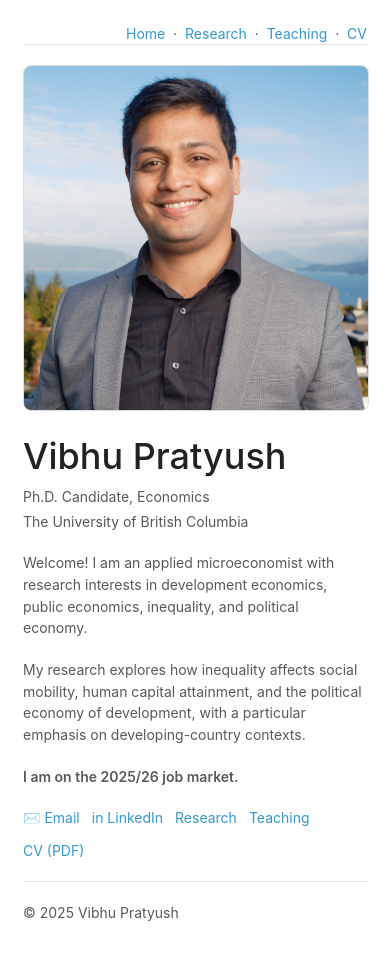
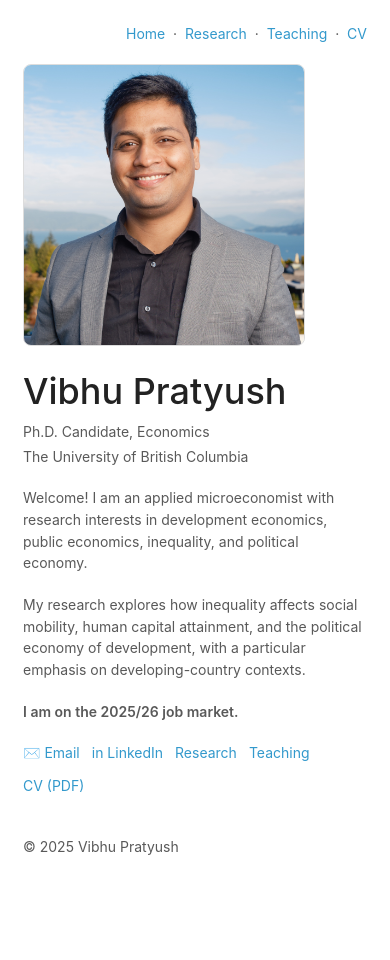
Before and after one commit to vibhupratyush/vibhupratyush.github.io, a React (Vite) app: page / in a window 390 px wide. Shown: the top 960 px of the page. After the commit the page ends 900 px from the top, so only its background shows below. Built offline with nearby package versions, Linux system fonts and the light colour scheme.

Commit message:
Update styles.css

```diff
--- a/public/styles.css
+++ b/public/styles.css
@@ -1,317 +1,113 @@
+/* ------------ Base (Minimal look) ------------ */
 body {
   background-color: #fff;
-  padding:50px;
+  padding: 50px;
   font: 14px/1.5 -apple-system, BlinkMacSystemFont, "Segoe UI", Roboto, Oxygen, Ubuntu, Cantarell, "Fira Sans", "Droid Sans", "Helvetica Neue", Arial, sans-serif, "Apple Color Emoji", "Segoe UI Emoji", "Segoe UI Symbol";
-  color:#595959;
-  font-weight:400;
+  color: #595959;
+  font-weight: 400;
 }
 
-h1, h2, h3, h4, h5, h6 {
-  color:#222;
-  margin:0 0 20px;
-}
+h1, h2, h3, h4, h5, h6 { color:#222; margin:0 0 20px; }
+p, ul, ol, table, pre, dl { margin:0 0 20px; }
+h1, h2, h3 { line-height:1.1; }
+h1 { font-size:28px; font-weight:500; }
+h2 { color:#393939; font-weight:500; }
+h3, h4, h5, h6 { color:#494949; font-weight:500; }
 
-p, ul, ol, table, pre, dl {
-  margin:0 0 20px;
-}
+a { color:#39c; text-decoration:none; }
+a:hover { color:#069; }
+a small { font-size:11px; color:#777; margin-top:-0.3em; display:block; }
+a:hover small { color:#777; }
 
-h1, h2, h3 {
-  line-height:1.1;
-}
-
-h1 {
-  font-size:28px;
-  font-weight: 500;
-}
-
-h2 {
-  color:#393939;
-  font-weight: 500;
-}
-
-h3, h4, h5, h6 {
-  color:#494949;
-  font-weight: 500;
-}
-
-a {
-  color:#39c;
-  text-decoration:none;
-}
-
-a:hover {
-  color:#069;
-}
-
-a small {
-  font-size:11px;
-  color:#777;
-  margin-top:-0.3em;
-  display:block;
-}
-
-a:hover small {
-  color:#777;
-}
-
-.wrapper {
-  width:860px;
-  margin:0 auto;
-}
+.wrapper { max-width: 960px; margin: 0 auto; } /* wider than 860px to give text room */
 
 blockquote {
   border-left:1px solid #e5e5e5;
-  margin:0;
-  padding:0 0 0 20px;
-  font-style:italic;
+  margin:0; padding:0 0 0 20px; font-style:italic;
 }
 
 code, pre {
-  font-family:Monaco, Bitstream Vera Sans Mono, Lucida Console, Terminal, Consolas, Liberation Mono, DejaVu Sans Mono, Courier New, monospace;
+  font-family: Monaco, Consolas, "Liberation Mono", "DejaVu Sans Mono", "Courier New", monospace;
   color:#333;
 }
+pre { padding:8px 15px; background:#f8f8f8; border-radius:5px; border:1px solid #e5e5e5; overflow-x:auto; }
 
-pre {
-  padding:8px 15px;
-  background: #f8f8f8;
-  border-radius:5px;
-  border:1px solid #e5e5e5;
-  overflow-x: auto;
+table { width:100%; border-collapse:collapse; }
+th, td { text-align:left; padding:5px 10px; border-bottom:1px solid #e5e5e5; }
+th, dt { color:#444; }
+img { max-width:100%; }
+
+small { font-size:11px; }
+hr { border:0; background:#e5e5e5; height:1px; margin:0 0 20px; }
+
+/* ------------ OVERRIDE: remove old fixed sidebar layout ------------ */
+/* Make header/section/footer normal flow, full width */
+header, section, footer {
+  position: static !important;
+  float: none !important;
+  width: auto !important;
 }
 
-table {
-  width:100%;
-  border-collapse:collapse;
-}
+/* Optional: tidy header spacing */
+header { margin-bottom: 20px; }
+footer { margin-top: 40px; }
 
-th, td {
-  text-align:left;
-  padding:5px 10px;
-  border-bottom:1px solid #e5e5e5;
-}
+/* Ignore old header nav bar box styles (not used by your markup) */
+header ul { all: unset; }
+header li { all: unset; }
+header ul a, header ul li + li + li { all: unset; }
 
-dt {
-  color:#444;
-  font-weight:500;
-}
-
-th {
-  color:#444;
-}
-
-img {
-  max-width:100%;
-}
-
-header {
-  width:270px;
-  float:left;
-  position:fixed;
-  -webkit-font-smoothing:subpixel-antialiased;
-}
-
-header ul {
-  list-style:none;
-  height:40px;
-  padding:0;
-  background: #f4f4f4;
-  border-radius:5px;
-  border:1px solid #e0e0e0;
-  width:270px;
-}
-
-header li {
-  width:89px;
-  float:left;
-  border-right:1px solid #e0e0e0;
-  height:40px;
-}
-
-header li:first-child a {
-  border-radius:5px 0 0 5px;
-}
-
-header li:last-child a {
-  border-radius:0 5px 5px 0;
-}
-
-header ul a {
-  line-height:1;
-  font-size:11px;
-  color:#999;
-  display:block;
-  text-align:center;
-  padding-top:6px;
-  height:34px;
-}
-
-header ul a:hover {
-  color:#999;
-}
-
-header ul a:active {
-  background-color:#f0f0f0;
-}
-
-strong {
-  color:#222;
-  font-weight:500;
-}
-
-header ul li + li + li {
-  border-right:none;
-  width:89px;
-}
-
-header ul a strong {
-  font-size:14px;
-  display:block;
-  color:#222;
-}
-
-section {
-  width:500px;
-  float:right;
-  padding-bottom:50px;
-}
-
-small {
-  font-size:11px;
-}
-
-hr {
-  border:0;
-  background:#e5e5e5;
-  height:1px;
-  margin:0 0 20px;
-}
-
-footer {
-  width:270px;
-  float:left;
-  position:fixed;
-  bottom:50px;
-  -webkit-font-smoothing:subpixel-antialiased;
-}
-
-@media print, screen and (max-width: 960px) {
-
-  div.wrapper {
-    width:auto;
-    margin:0;
-  }
-
-  header, section, footer {
-    float:none;
-    position:static;
-    width:auto;
-  }
-
-  header {
-    padding-right:320px;
-  }
-
-  section {
-    border:1px solid #e5e5e5;
-    border-width:1px 0;
-    padding:20px 0;
-    margin:0 0 20px;
-  }
-
-  header a small {
-    display:inline;
-  }
-
-  header ul {
-    position:absolute;
-    right:50px;
-    top:52px;
-  }
-}
-
-@media print, screen and (max-width: 720px) {
-  body {
-    word-wrap:break-word;
-  }
-
-  header {
-    padding:0;
-  }
-
-  header ul, header p.view {
-    position:static;
-  }
-
-  pre, code {
-    word-wrap:normal;
-  }
-}
-
-@media print, screen and (max-width: 480px) {
-  body {
-    padding:15px;
-  }
-
-  header ul {
-    width:99%;
-  }
-
-  header li, header ul li + li + li {
-    width:33%;
-  }
-}
-
-@media print {
-  body {
-    padding:0.4in;
-    font-size:12pt;
-    color:#444;
-  }
-}
-
-.home-wrap { display: flex; gap: 24px; align-items: flex-start; flex-wrap: nowrap; }
-@media (max-width: 720px) {
-  .home-wrap { flex-direction: column; }
-  .home-photo { width: 100% !important; height: auto !important; max-width: 420px; }
-}
-
-
-/* --- Home layout --- */
+/* ------------ Home page custom layout ------------ */
 .home-row {
   display: flex;
   align-items: flex-start;
   gap: 24px;
 }
 
-/* Fixed column for the photo so text has plenty of room */
+/* Larger rectangular portrait with a fixed column so text has room */
 .home-photo {
-  flex: 0 0 260px;          /* reserve 260px on the left */
-  width: 260px;
-  height: 320px;            /* rectangular portrait */
+  flex: 0 0 300px;         /* reserve space for the image */
+  width: 300px;
+  height: 360px;
   object-fit: cover;
-  border-radius: 8px;       /* soft corners */
+  border-radius: 8px;      /* soft corners */
   border: 1px solid #ddd;
 }
 
-/* Let text fill the rest of the wrapper width */
+/* Let the text take the remaining width cleanly */
 .home-text {
   flex: 1 1 auto;
-  min-width: 0;             /* prevents cramped wrapping */
+  min-width: 0;            /* prevents squished wrapping */
 }
 
 .home-text h1 {
-  font-size: 2.25rem;       /* larger name */
+  font-size: 2.25rem;      /* larger name */
   line-height: 1.2;
 }
 
 .home-intro {
   margin-top: 16px;
   line-height: 1.55;
-  max-width: 72ch;          /* readable line length */
+  max-width: 72ch;         /* readable measure */
 }
 
-/* Stack on phones */
-@media (max-width: 720px) {
+/* ------------ Responsive tweaks ------------ */
+@media print, screen and (max-width: 960px) {
+  body { padding: 30px; }
+  .wrapper { max-width: none; margin: 0; }
+}
+
+@media print, screen and (max-width: 720px) {
+  body { word-wrap: break-word; padding: 20px; }
   .home-row { flex-direction: column; }
   .home-photo { width: 100%; height: auto; max-width: 420px; }
+  pre, code { word-wrap: normal; }
 }
+
+@media print, screen and (max-width: 480px) {
+  body { padding: 15px; }
+}
+
+@media print {
+  body { padding: 0.4in; font-size: 12pt; color: #444; }
+}
```
